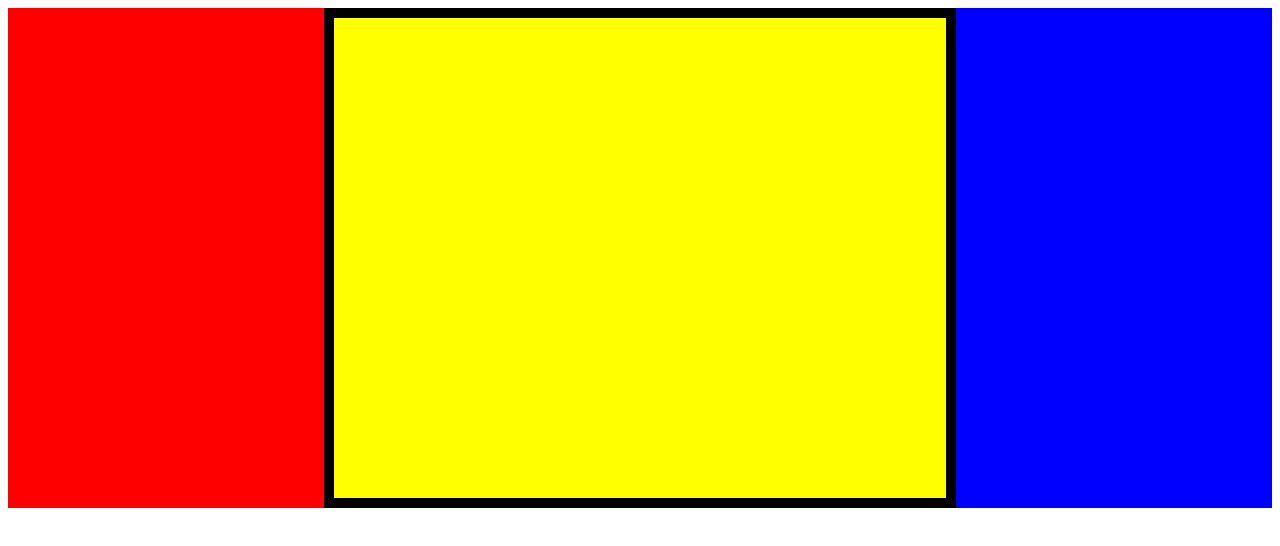
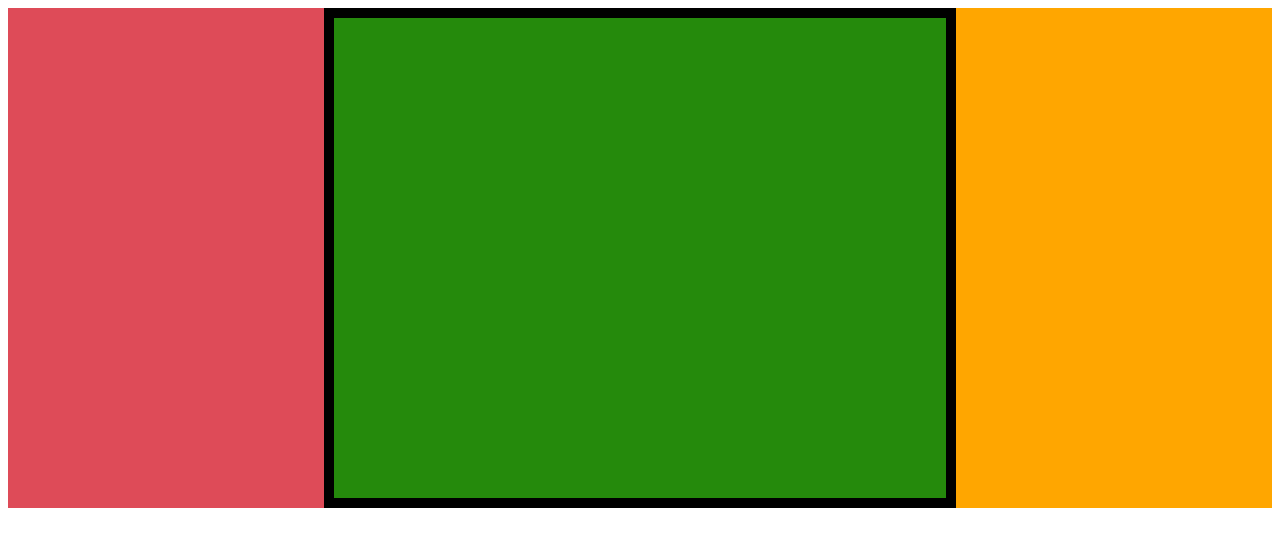
Before and after one commit to DH-TB/css3-box-sizing-demo, a plain HTML site: page index.html in a window 1280 px wide. Drawn offline with Linux system fonts and the light colour scheme.

Commit message:
add random color

```diff
--- a/index.html
+++ b/index.html
@@ -3,32 +3,52 @@
 <head>
     <meta charset="UTF-8">
     <title>Title</title>
+    <script>
+        function Color() {
+            this.r = Math.floor(Math.random() * 255);
+            this.g = Math.floor(Math.random() * 255);
+            this.b = Math.floor(Math.random() * 255);
+            this.color = 'rgba(' + this.r + ',' + this.g + ',' + this.b + ',0.8)';
+            document.getElementById('left').style.background = this.color;
+
+            var getRandomColor = function(){
+                return '#'+(Math.random()*0xffffff<<0).toString(16);
+            };
+            document.getElementById('center').style.background=getRandomColor();
+
+            this.colorAngle = Math.floor(Math.random()*360);
+            this.color = 'hsla('+ this.colorAngle +',100%,50%,1)';
+            document.getElementById('right').style.background=this.color;
+        }
+    </script>
     <style>
-        div{
-            height:500px;
-            float:left;
+        div {
+            height: 500px;
+            width: 100%;
+            float: left;
         }
-        div.left{
-            width:25%;
-            background:red;
+        #left {
+            width: 25%;
         }
-        div.cent{
-            width:50%;
-            box-sizing:border-box;/*可以改变元素以使其宽度包含填充*/
-            background:yellow;
-            padding:0 20px;
-            border: solid 10px black/*加了这个会使盒子内容溢出 但是box-sizing很好的自适应了*/
+
+        #center {
+            width: 50%;
+            box-sizing: border-box; /*可以改变元素以使其宽度包含填充*/
+            padding: 0 20px;
+            border: solid 10px black /*加了这个会使盒子内容溢出 但是box-sizing很好的自适应了*/
         }
-        div.right{
-            width:25%;
-            background:blue;
+
+        #right {
+            width: 25%;
         }
     </style>
 </head>
 
-<body>
-<div class="left"></div>
-<div class="cent"></div>
-<div class="right"></div>
+<body onload="Color()">
+<div>
+    <div id="left"></div>
+    <div id="center"></div>
+    <div id="right"></div>
+</div>
 </body>
 </html>
```
